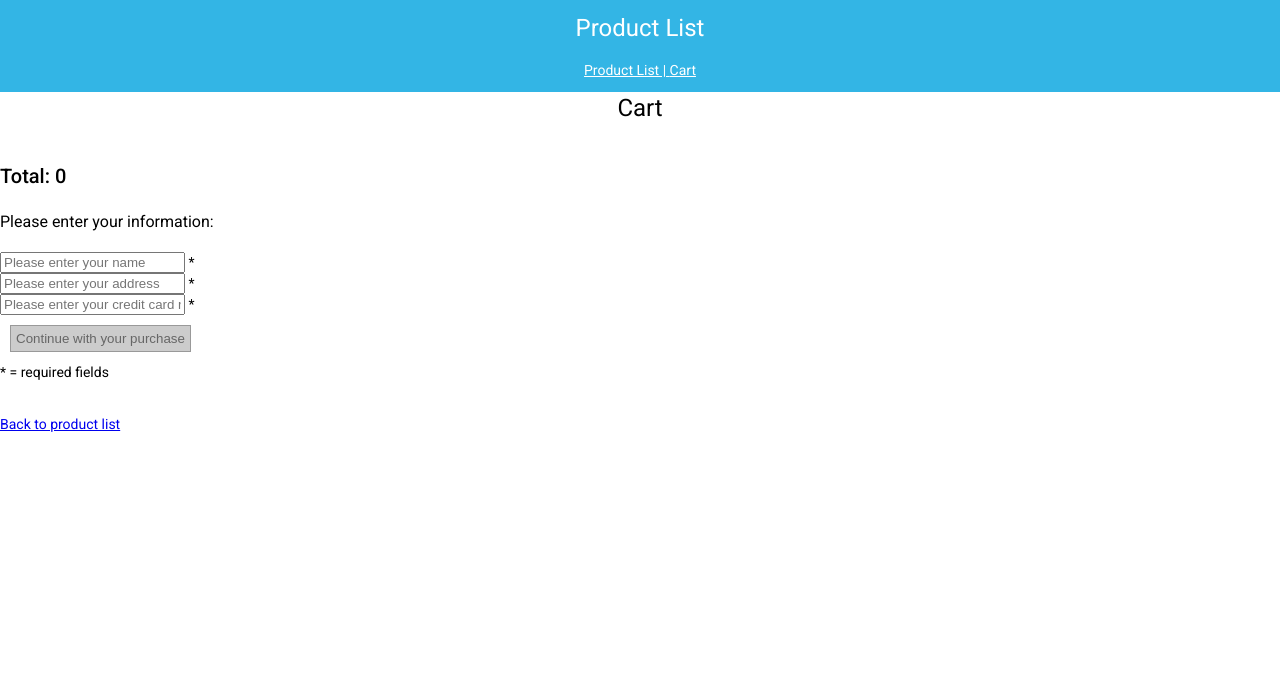
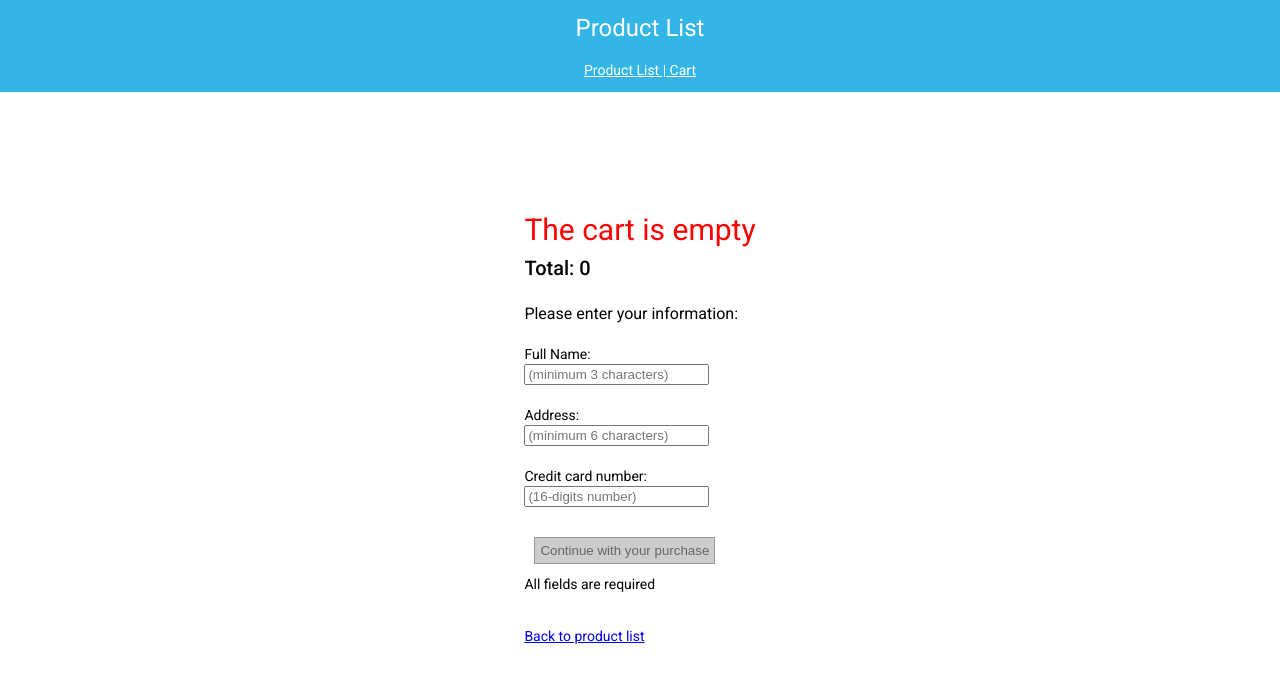
Before and after one commit to aezz4007/Udacity-My-Store, an Angular app: page /cart in a window 1280 px wide. Shown: the top 682 px of the page. Built offline with nearby package versions, Linux system fonts and the light colour scheme.

Commit message:
Format cart, and add comments

```diff
--- a/src/app/components/cart/cart.component.css
+++ b/src/app/components/cart/cart.component.css
@@ -42,4 +42,6 @@ img {
   display: flex;
   justify-content: center;
   margin-top: 64px;
+  font-size:30px;
+  color: red;
 }
--- a/src/app/components/cart/cart.component.html
+++ b/src/app/components/cart/cart.component.html
@@ -1,31 +1,48 @@
-<h1 style="text-align: center">Cart</h1>
-<br>
-<div>
-  <h2 name="total">Total: {{this.total}}</h2>
-  <div *ngFor="let product of cartList">
+<div class="cart-container">
+  <div class="cart-panel">
+    <div class="empty-cart-message" *ngIf="!cartList || cartList.length === 0">
+      <p>The cart is empty</p>
+    </div>
+    <div class="cart-item" *ngFor="let product of cartList">
+
       <img src="{{product.url}}" />
+      <div class="cart-item-details">
         <p>{{product.name}}</p>
         <p>${{product.price}}</p>
-    <p>Amount:</p>
         <form>
-      <input type="number" name="added" min="1" max="10" value="{{product.addedItem}}" [(ngModel)]="product.addedItem" (ngModelChange)="changeAdded($event)">
+          <label name="amount">Amount
+            <input class="number-input" type="number" name="added" min="1" max="10" value="{{product.addedItem}}"
+              [(ngModel)]="product.addedItem" (ngModelChange)="changeAdded($event)">
+          </label>
           <br>
           <button type="reset" (click)="removeProduct(product.id)">Remove from cart</button>
         </form>
       </div>
     </div>
-<div>
+      <h2 name="total">Total: {{this.total}}</h2>
+
+
+      <div class="form-margin">
         <form #form="ngForm" (ngSubmit)="onSubmit()">
           <h3>Please enter your information:</h3>
-    <input #userName="ngModel" type="text" name="userName" reqiuired minlength="5" placeholder="Please enter your name"
-      [(ngModel)]="userData.userName"> *<br>
-    <input #userAddress="ngModel" type="text" name="userAddress" required minlength="10"
-      placeholder="Please enter your address" [(ngModel)]="userData.userAddress"> *<br>
+          <label>Full Name: <br>
+            <input #userName="ngModel" type="text" name="userName" reqiuired minlength="3"
+              placeholder="(minimum 3 characters)" [(ngModel)]="userData.userName">
+          </label>
+          <br><br>
+          <label>Address: <br>
+            <input #userAddress="ngModel" type="text" name="userAddress" required minlength="6"
+              placeholder="(minimum 6 characters)" [(ngModel)]="userData.userAddress">
+          </label>
+          <br><br>
+          <label> Credit card number: <br>
             <input #cardNumber="ngModel" type="text" name="cardNumber" required minlength="16" maxlength="16"
-      placeholder="Please enter your credit card number" [(ngModel)]="userData.cardNumber"> *<br>
+              placeholder="(16-digits number)" [(ngModel)]="userData.cardNumber">
+          </label>
+          <br><br>
           <button type="submit" [disabled]="form.invalid">Continue with your purchase</button>
           <br>
-    <p> * = required fields</p>
+          <p> All fields are required</p>
         </form>
 
         <div *ngIf="userName.invalid && userName.dirty">
@@ -33,7 +50,7 @@
             Please provide us with your name.
           </div>
           <div *ngIf="userName.errors?.['minlength']">
-      Your name must contain at least 5 characters.
+            Your name must contain at least 3 characters.
           </div>
         </div>
 
@@ -42,7 +59,7 @@
             Please provide us with your address.
           </div>
           <div *ngIf="userAddress.errors?.['minlength']">
-      Your address must contain at least 10 characters.
+            Your address must contain at least 6 characters.
           </div>
         </div>
 
@@ -60,3 +77,6 @@
         <br>
         <a routerLink="" class="back-link">Back to product list</a>
       </div>
+
+    </div>
+  </div>
--- a/src/app/components/cart/cart.component.ts
+++ b/src/app/components/cart/cart.component.ts
@@ -38,25 +38,19 @@ export class CartComponent implements OnInit {
     this.cartList = this.cartService.getCartItems();
     this.userData=this.cartService.userData;
     this.total=this.cartService.calcTotal();
+
+    //reset form data
     this.userData.userName='';
     this.userData.userAddress='';
     this.userData.cardNumber='';
   }
-  ngOnDestroy(): void {
-    this.userData={
-      id: 0,
-      userName: '',
-      userAddress: '',
-      cardNumber: ''
-    }
-    this.total=0;
-  }
-
+  //remove product from cart
    removeProduct(id: number) : Product[] {
       this.cartList = this.cartService.removeFromCart(id);
       this.total=this.cartService.calcTotal();
       return this.cartList;
   }
+  // move to confirmation page and reset cart
  onSubmit(): void {
   if(this.total !==0) {
 
@@ -69,7 +63,7 @@ export class CartComponent implements OnInit {
   }
 
 }
-
+// recalculate total on change
 changeAdded(added: number): void {
   this.total = this.cartService.calcTotal();
 }
--- a/src/app/components/product-item-detail/product-item-detail.component.ts
+++ b/src/app/components/product-item-detail/product-item-detail.component.ts
@@ -11,6 +11,7 @@ import { CartService } from 'src/app/services/cart.service';
 export class ProductItemDetailComponent implements OnInit {
   products: Product[];
   product: Product;
+  //get the last part of current URL of the page, containing page number
   currentUrl: number = parseInt(window.location.href.substring(window.location.href.lastIndexOf('/')+1));
 
     constructor(private productService: ProductService, private cartService: CartService) {
@@ -28,18 +29,20 @@ export class ProductItemDetailComponent implements OnInit {
   }
 
   ngOnInit(): void {
+    //grab the product list from products service
 this.productService.getProducts().subscribe(res=>{
       for(let i = 0; i<res.length;i++) {
         const product = res[i];
         product["addedItem"] = 0;
       }
       this.products=res;
+      // the product has the same id as the page number
       this.product = this.products[this.currentUrl-1];
     });
   }
+  // add the product to cart
     addToCart(): void {
 
       this.cartService.addToCart(this.product);
-      // alert(`${this.product.addedItem} items of "${this.product.name}" were added to cart`);
     }
     }
--- a/src/app/components/product-item/product-item.component.ts
+++ b/src/app/components/product-item/product-item.component.ts
@@ -26,7 +26,7 @@ export class ProductItemComponent implements OnInit {
   ngOnInit(): void {
     this.cartList = this.cartService.getCartItems();
   }
-
+  //add items to cart and send data to product list page
   addToCart(product: Product): void {
 
         this.cartService.addToCart(product);
--- a/src/app/components/product-list/product-list.component.ts
+++ b/src/app/components/product-list/product-list.component.ts
@@ -14,6 +14,7 @@ export class ProductListComponent implements OnInit {
   }
 
   ngOnInit(): void {
+    //grab list of products from products service
     this.productService.getProducts().subscribe(res=>{
       for(let i = 0; i<res.length;i++) {
         const product = res[i];
--- a/src/app/layout/header/header.component.ts
+++ b/src/app/layout/header/header.component.ts
@@ -15,6 +15,7 @@ export class HeaderComponent implements OnInit {
   }
 
   ngOnInit(): void {
+    // A navigation bar which is customizable, items can be added or removed from this array
     this.navBar = [
       {
         navName: 'Product List',
--- a/src/app/models/Nav.ts
+++ b/src/app/models/Nav.ts
@@ -1,3 +1,4 @@
+//Navigation bar model
 export class Nav {
   navName: string;
   navURL: string;
--- a/src/app/models/Product.ts
+++ b/src/app/models/Product.ts
@@ -1,5 +1,6 @@
+// to check for url
 import { SafeUrl } from '@angular/platform-browser';
-
+//product model
 export class Product {
   id: number;
   name: string;
--- a/src/app/models/User.ts
+++ b/src/app/models/User.ts
@@ -1,5 +1,4 @@
-import { SafeUrl } from '@angular/platform-browser';
-
+// A model for user data
 export class User {
     id: number;
     userName: string;
--- a/src/app/services/product.service.ts
+++ b/src/app/services/product.service.ts
@@ -12,6 +12,7 @@ export class ProductService {
     this.products = [];
   }
 
+  // get products from server file
   getProducts(): Observable<Product[]> {
     return this.http.get<Product[]>('../assets/data.json');
   }
```
Also changed, not shown: src/app/services/cart.service.ts (+9 -2 lines). Lines whose indentation alone changed are shown as unchanged.
